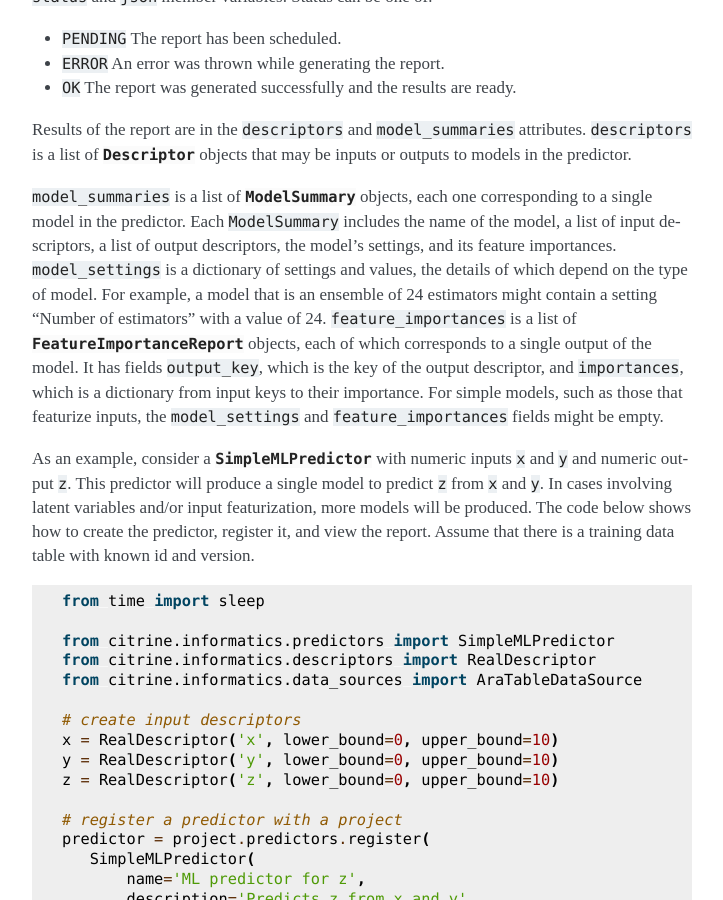
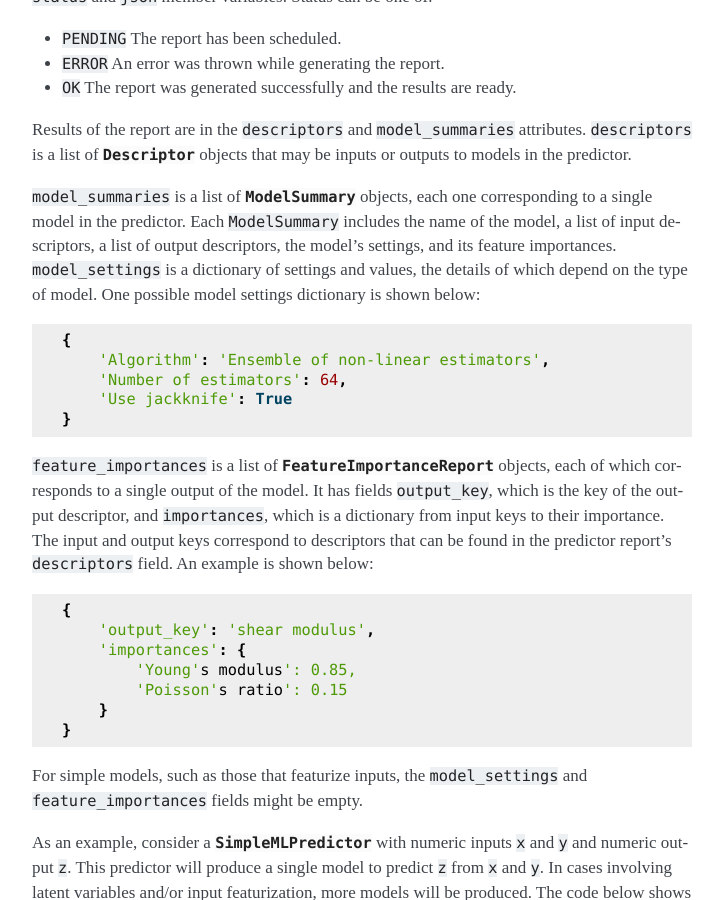
Before and after one commit to CitrineInformatics/citrine-python, a Sphinx documentation site: the page built from docs/source/workflows/predictor_reports.rst, in a window 1280 px wide and 900 px high, scrolled down 246 px. Shown: the whole window, without its empty margins (388-1111 px from the left). Built offline with Sphinx 7.4.7, drawn with Linux system fonts in a browser that asks for light colours; pages that are not in the unit, such as notebooks, are missing from menus.

Commit message:
Expand documentation of sub-reports with example

```diff
--- a/docs/source/workflows/predictor_reports.rst
+++ b/docs/source/workflows/predictor_reports.rst
@@ -21,9 +21,32 @@ Results of the report are in the ``descriptors`` and ``model_summaries`` attribu
 ``model_summaries`` is a list of :class:`~citrine.informatics.reports.ModelSummary` objects, each one corresponding to a single model in the predictor.
 Each ``ModelSummary`` includes the name of the model, a list of input descriptors, a list of output descriptors, the model's settings, and its feature importances.
 ``model_settings`` is a dictionary of settings and values, the details of which depend on the type of model.
-For example, a model that is an ensemble of 24 estimators might contain a setting "Number of estimators" with a value of 24.
+One possible model settings dictionary is shown below:
+
+.. code:: python
+
+    {
+        'Algorithm': 'Ensemble of non-linear estimators',
+        'Number of estimators': 64,
+        'Use jackknife': True
+    }
+
+
 ``feature_importances`` is a list of :class:`~citrine.informatics.reports.FeatureImportanceReport` objects, each of which corresponds to a single output of the model.
 It has fields ``output_key``, which is the key of the output descriptor, and ``importances``, which is a dictionary from input keys to their importance.
+The input and output keys correspond to descriptors that can be found in the predictor report's ``descriptors`` field.
+An example is shown below:
+
+.. code:: python
+
+    {
+        'output_key': 'shear modulus',
+        'importances': {
+            'Young's modulus': 0.85,
+            'Poisson's ratio': 0.15
+        }
+    }
+
 For simple models, such as those that featurize inputs, the ``model_settings`` and ``feature_importances`` fields might be empty.
 
 As an example, consider a :class:`~citrine.informatics.predictors.SimpleMLPredictor` with numeric inputs ``x`` and ``y`` and numeric output ``z``.
```
